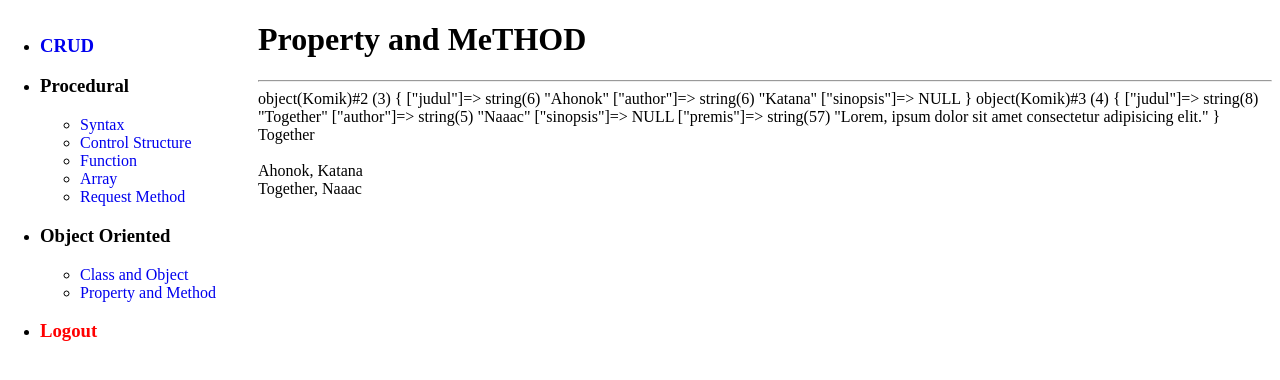
After one commit to Hendrawan5rb/php, a PHP site: the page made by oop/property&&method.php in a window 1280 px wide. The commit adds this page. Shown: the top 380 px of the page. Run offline with PHP 8.4, Linux system fonts and the light colour scheme.

Commit message:
Property & MeTHOD

```diff
--- a/oop/class&&object.php
+++ b/oop/class&&object.php
@@ -20,6 +20,9 @@
         <hr>
 
         <?php
+        // Class bisa dianalogikan sebagai Blueprint Rumah
+        // Dan Object bisa dianalogikan sebagai Rumah
+
         class Komik
         {
         }
--- /dev/null
+++ b/oop/property&&method.php
@@ -0,0 +1,84 @@
+<!DOCTYPE html>
+<html lang="en">
+
+<head>
+    <meta charset="UTF-8">
+    <meta name="viewport" content="width=device-width, initial-scale=1.0">
+    <link rel="icon" type="image/png" href="/img/app/favicon-32x32.png" sizes="32x32" />
+    <link rel="icon" type="image/png" href="/img/app/favicon-16x16.png" sizes="16x16" />
+    <link rel="stylesheet" href="/css/style.css">
+    <title>Property and MeTHOD</title>
+</head>
+
+<body>
+
+    <?php include '../sidebar.php' ?>
+
+    <div class="main">
+
+        <h1>Property and MeTHOD</h1>
+        <hr>
+
+        <?php
+        // Property/Member Variable == Variabel dalam Object
+        // Property merepresentasikan data/keadaan dari sebuah Object
+        // Property memiliki visibility yaitu public, private, dan protected
+
+        // MeTHOD == Function dalam Object
+        // MeTHOD merepresentasikan perilaku dari sebuah Object
+        // MeTHOD juga memiliki visibility seperti Property
+        // Jika visibility-nya tidak ditulis maka default nya adalah public
+
+        // Misal studi kasusnya adalah mobil,
+        // Maka Property dari mobil adalah : nama, merk, warna, kecepatanMaksimal, dan juga jumlahPenumpang
+        // Dan MeTHOD dari mobil adalah : tambahKecepatan, kurangiKecepatan, gantiTransmisi, belokKiri, belokKanan
+
+        class Mobil
+        {
+            public $nama;
+            public $merk;
+            public $warna;
+            public $kecepatanMaksimal;
+            public $jumlahPenumpang;
+
+            public function belokKanan()
+            {
+            }
+
+            public function belokKiri()
+            {
+            }
+        }
+
+        // Dynamic property is deprecated
+        #[\AllowDynamicProperties]
+        class Komik
+        {
+            public $judul = "Ahonok", $author = "Katana", $sinopsis;
+
+            public function getData()
+            {
+                // $this-> untuk refer Property dari Object yang sedang di akses. Kalo engga bakal error, karena scope variabel dari function cuma untuk function itu saja.
+                return "$this->judul, $this->author";
+            }
+        }
+
+        $komik = new Komik();
+        var_dump($komik);
+
+        $komik2 = new Komik();
+        $komik2->judul = "Together";
+        $komik2->author = "Naaac";
+        $komik2->premis = "Lorem, ipsum dolor sit amet consectetur adipisicing elit.";
+        var_dump($komik2);
+
+        echo $komik2->judul . "<br><br>";
+        echo $komik->getData() . "<br>";
+        echo $komik2->getData();
+        ?>
+
+    </div>
+
+</body>
+
+</html>
--- a/sidebar.php
+++ b/sidebar.php
@@ -17,6 +17,7 @@
         <h3>Object Oriented</h3>
         <ul>
             <li><a href="/oop/class&&object.php">Class and Object</a></li>
+            <li><a href="/oop/property&&method.php">Property and Method</a></li>
         </ul>
     </li>
     <li>
```
